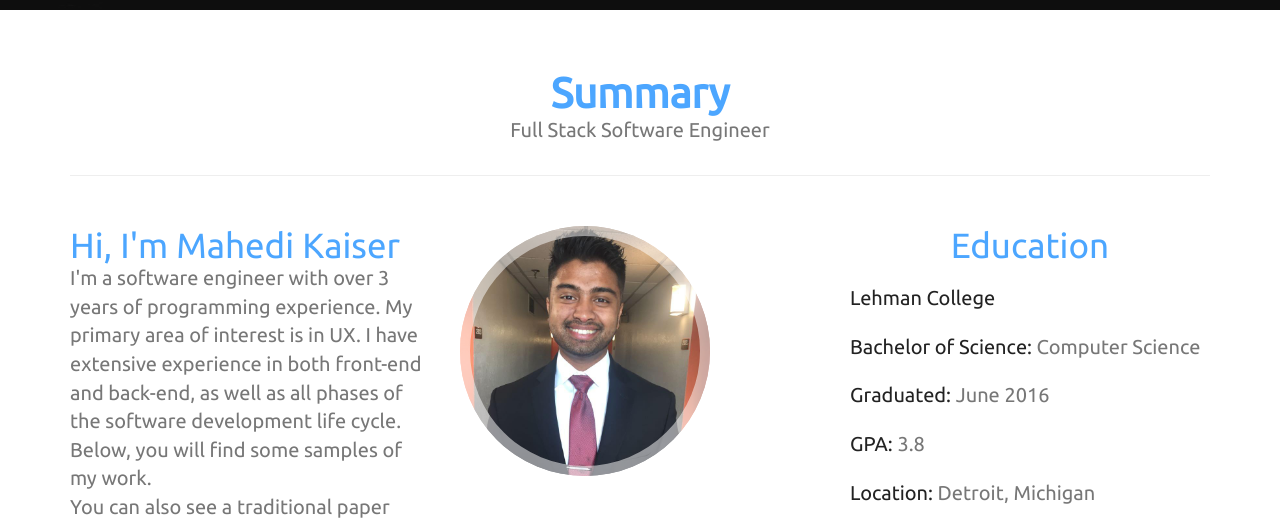
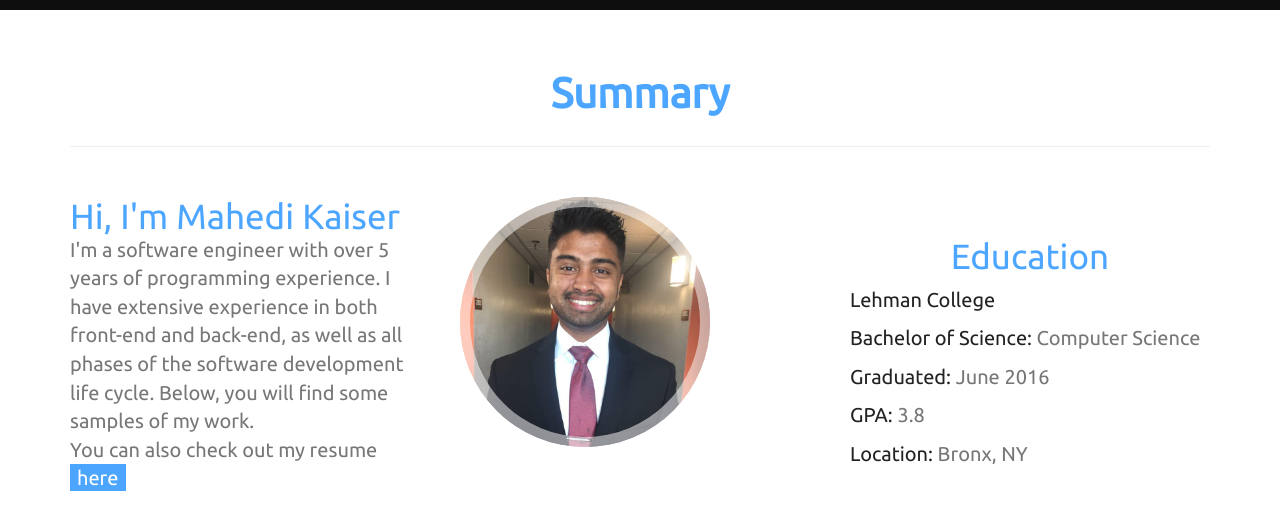
Before and after one commit to mkaiser323/mkaiser323.github.io, a plain HTML site: page index.html in a window 1280 px wide. Shown: the part 790-1308 px from the top of the page. Drawn offline with nearby package versions, Linux system fonts and the light colour scheme.

Commit message:
updated summary section

```diff
--- a/css/summary.css
+++ b/css/summary.css
@@ -18,7 +18,7 @@
 }
 
 #summary li{
-	margin-top:20px;
+	margin-top:10px;
 	text-align: left;
 }
 
--- a/index.html
+++ b/index.html
@@ -62,16 +62,16 @@
 					<div class = "col-md-12">
 						<div class = "row">
 							<h2>Summary</h2>
-							<p class = "description text-center">Full Stack Software Engineer</p>
+							<p class = "description text-center" style="display:none">Full Stack Software Engineer</p>
 						</div>
 						<hr>
 						<div class = "row summary-content">
 
 							<div class = "col-md-4">
 								<h3 class = "text-left blue">Hi, I'm Mahedi Kaiser</h3>
-								<p class = "text-left">I'm a software engineer with over 3 years of programming experience. My primary area of interest is in UX. I have extensive experience in both front-end and back-end, as well as all phases of the software development life cycle. Below, you will find some samples of my work.
+								<p class = "text-left">I'm a software engineer with over 5 years of programming experience. I have extensive experience in both front-end and back-end, as well as all phases of the software development life cycle. Below, you will find some samples of my work.
 								<br>
-								<p class = "text-left">You can also see a traditional paper version of my resume <span class = "print_resume"><a target = "_blank" href = "MKaiser_Resume.pdf">here </a></span></p>
+								<p class = "text-left">You can also check out my resume <span class = "print_resume"><a target = "_blank" href = "MKaiser_Resume.pdf">here </a></span></p>
 							</div>
 
 							<div class = "col-md-4 col-sm-12 picture-frame">
@@ -79,18 +79,16 @@
 							</div>
 
 							<div class = "col-md-4">
-								<h3 class = "blue">Education</h3>
+								<h3 class = "blue" style="margin-top:40px">Education</h3>
 								<ul>
 									<li><span class = "black">Lehman College</span></li>
 									<li><span class = "black">Bachelor of Science:</span> Computer Science</li>
 									<li><span class = "black">Graduated:</span> June 2016</li>
 									<li><span class = "black">GPA:</span> 3.8</li>
-									<li><span class = "black">Location:</span> Detroit, Michigan</li>
+									<li><span class = "black">Location:</span> Bronx, NY</li>
 								</ul>
 							</div>
-
 						</div>
-
 						<div class = "row text-center social_icons">
 							<div class = "col-md-4"><a href = "http://github.com/mkaiser323" target = "_blank"><i class = "fa fa-github"></i></a></div>
 							<div class = "col-md-4"><a href = "http://linkedin.com/in/mkaiser323" target = "_blank"><i class = "fa fa-linkedin"></i></a></div>
@@ -100,7 +98,6 @@
 				</div>
 			</div>
 		</section>
-
 
 		<section class = "projects showbg" id = "projects">
 			<div class = "container">
```
